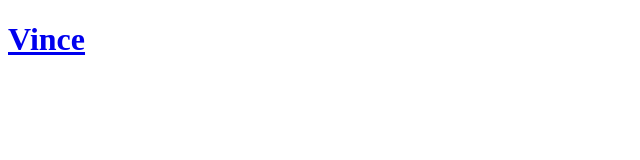
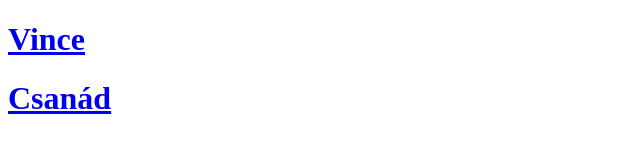
Before and after one commit to Bread2Win/Bread2Win.github.io, a plain HTML site: page index.html in a window 1280 px wide. Shown: the whole page, without its empty margins (0-640 px from the left). Drawn offline with Linux system fonts and the light colour scheme.

Commit message:
Update index.html

```diff
--- a/index.html
+++ b/index.html
@@ -6,6 +6,7 @@
 </head>
 <body>
   <a href="Vince.html"><h1>Vince</h1></a>
+  <a href="Csanad.html"><h1>Csanád</h1></a>
 </body>
 
 </html>
```
